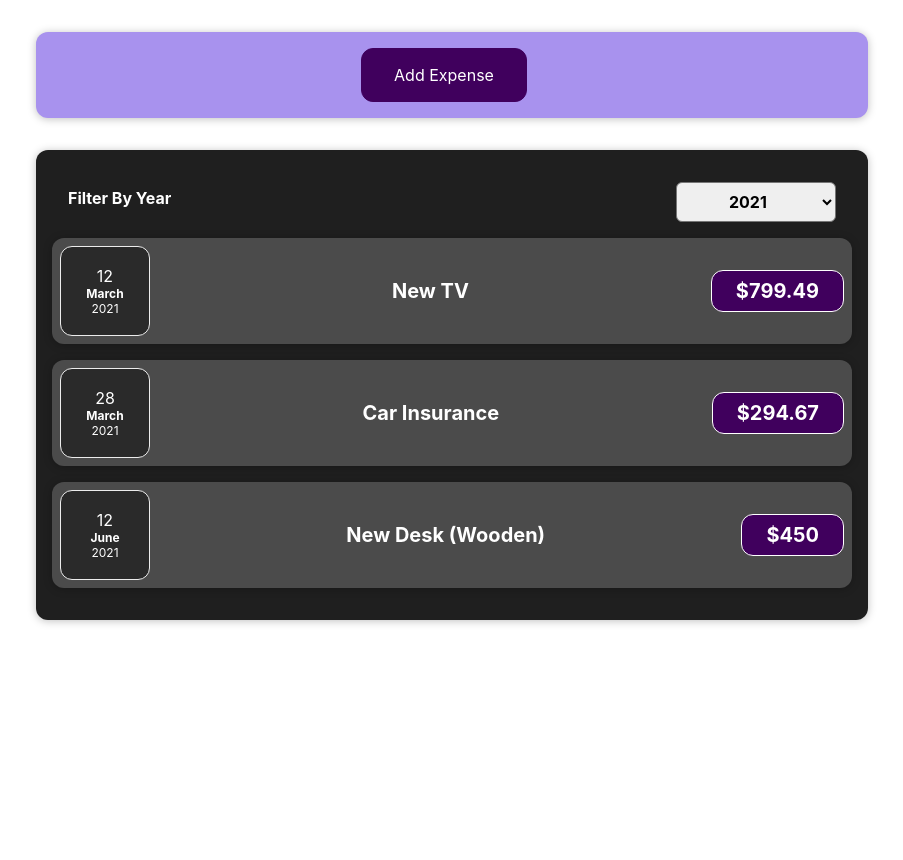
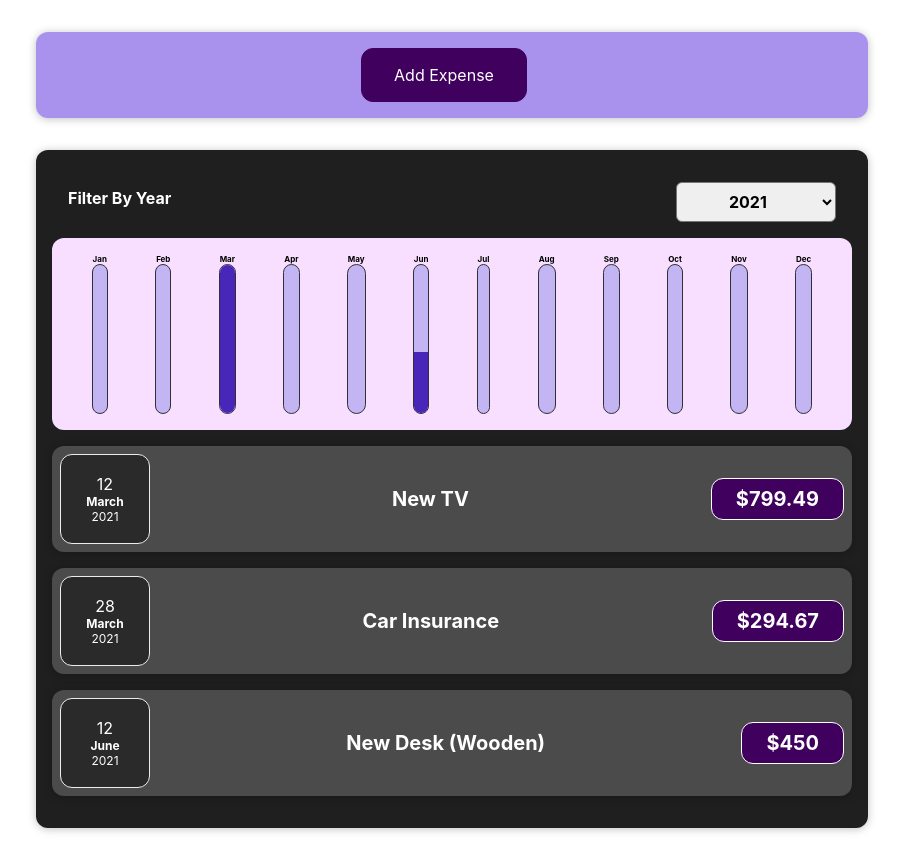
Before and after one commit to quill-tech/expense-tracker, a React (Create React App) app: page / in a window 1280 px wide. Shown: the whole page, without its empty margins (188-1091 px from the left). Before the commit the page ends 800 px from the top, so only its background shows below. Built offline with nearby package versions, Linux system fonts and the light colour scheme.

Commit message:
Render chart data by filter

```diff
--- /dev/null
+++ b/src/components/Chart/Chart.component.jsx
@@ -0,0 +1,21 @@
+import React from 'react'
+import ChartBar from './ChartBar.component'
+import './Chart.styles.css'
+const Chart = props => {
+  // Transform chart data object to value
+  const chartDataValue = props.chartData.map(data => data.value)
+  const totalMaxValue = Math.max(...chartDataValue)
+  return (
+    <div className='chart'>
+      {props.chartData.map(data => (
+        <ChartBar
+          key={data.label}
+          label={data.label}
+          value={data.value}
+          maxValue={totalMaxValue}
+        />
+      ))}
+    </div>
+  )
+}
+export default Chart
--- /dev/null
+++ b/src/components/Chart/Chart.styles.css
@@ -0,0 +1,9 @@
+.chart {
+  padding: 1rem;
+  border-radius: 12px;
+  background-color: #f8dfff;
+  text-align: center;
+  display: flex;
+  justify-content: space-around;
+  height: 10rem;
+}
--- /dev/null
+++ b/src/components/Chart/ChartBar.component.jsx
@@ -0,0 +1,20 @@
+import React from 'react'
+
+import './ChartBar.styles.css'
+
+const ChartBar = props => {
+  // Fill corresponding bar height
+  let fillChartBar = '0%'
+  if (props.maxValue > 0) {
+    fillChartBar = Math.round((props.value / props.maxValue) * 100) + '%'
+  }
+  return (
+    <div className='chart-bar'>
+      <div className='chart-bar__label'>{props.label}</div>
+      <div className='chart-bar__inner'>
+        <div className='chart-bar__fill' style={{ height: fillChartBar }}></div>
+      </div>
+    </div>
+  )
+}
+export default ChartBar
--- /dev/null
+++ b/src/components/Chart/ChartBar.styles.css
@@ -0,0 +1,30 @@
+.chart-bar {
+  height: 100%;
+  display: flex;
+  flex-direction: column;
+  align-items: center;
+}
+
+.chart-bar__inner {
+  height: 100%;
+  width: 100%;
+  border: 1px solid #313131;
+  border-radius: 12px;
+  background-color: #c3b4f3;
+  overflow: hidden;
+  display: flex;
+  flex-direction: column;
+  justify-content: flex-end;
+}
+
+.chart-bar__fill {
+  background-color: #4826b9;
+  width: 100%;
+  transition: all 0.3s ease-out;
+}
+
+.chart-bar__label {
+  font-weight: bold;
+  font-size: 0.5rem;
+  text-align: center;
+}
--- a/src/components/ExpensesComponent/Expenses/Expenses.component.jsx
+++ b/src/components/ExpensesComponent/Expenses/Expenses.component.jsx
@@ -3,6 +3,7 @@ import Card from '../../UI/Card/Card.components'
 import ExpenseFilter from '../ExpenseFilter/ExpenseFilter.components'
 import ExpensesList from './ExpensesList/ExpensesList.component'
 import './Expenses.styles.css'
+import ExpensesChart from '../ExpensesChart/ExpensesChart.component'
 export const Expenses = ({ items }) => {
   const [filteredYear, setFilteredYear] = useState('2021')
   const filterSelectedYearHandler = selectedYear => {
@@ -23,6 +24,7 @@ export const Expenses = ({ items }) => {
           defaultYear={filteredYear}
           onFilterYear={filterSelectedYearHandler}
         />
+        <ExpensesChart expenses={filterExpenseByDate} />
         <ExpensesList items={filterExpenseByDate} />
       </Card>
     </div>
--- /dev/null
+++ b/src/components/ExpensesComponent/ExpensesChart/ExpensesChart.component.jsx
@@ -0,0 +1,26 @@
+import React from 'react'
+import Chart from '../../Chart/Chart.component'
+export default function ExpensesChart(props) {
+  const chartDataPoints = [
+    { label: 'Jan', value: 0 },
+    { label: 'Feb', value: 0 },
+    { label: 'Mar', value: 0 },
+    { label: 'Apr', value: 0 },
+    { label: 'May', value: 0 },
+    { label: 'Jun', value: 0 },
+    { label: 'Jul', value: 0 },
+    { label: 'Aug', value: 0 },
+    { label: 'Sep', value: 0 },
+    { label: 'Oct', value: 0 },
+    { label: 'Nov', value: 0 },
+    { label: 'Dec', value: 0 },
+  ]
+  for (let expense of props.expenses) {
+    // Get the month from expenes
+    const expenseMonth = expense.date.getMonth() //Staets at 0=> Jan 11=>Dec
+
+    //   Get index of the chartDataPoints with expense month and increase value of month by expense amount.
+    chartDataPoints[expenseMonth].value += expense.amount
+  }
+  return <Chart chartData={chartDataPoints} />
+}
--- a/src/components/NewExpenses/ExpenseForm.component.jsx
+++ b/src/components/NewExpenses/ExpenseForm.component.jsx
@@ -33,7 +33,7 @@ const ExpenseForm = props => {
     event.preventDefault()
     const expenseData = {
       title: userInput.enteredTitle,
-      amount: userInput.enteredAmount,
+      amount: +userInput.enteredAmount,
       date: new Date(userInput.date),
     }
     // Execute props data to be initialized in NewExpense Component
```
